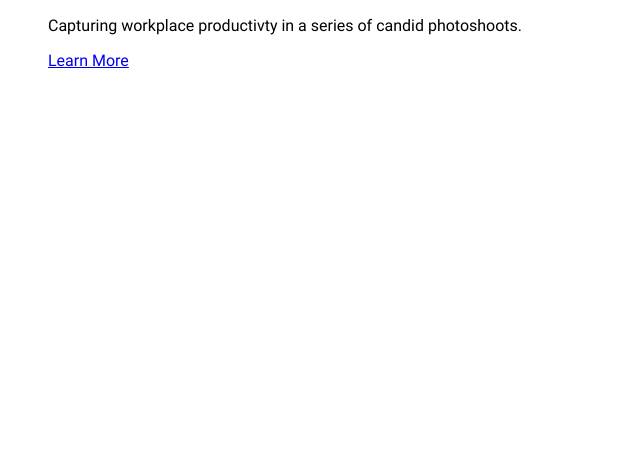
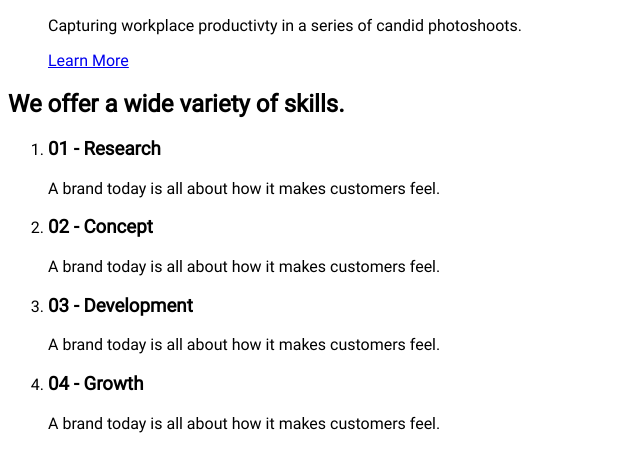
Before and after one commit to NadyaPod/Willow, a website: page source/index.html in a window 1280 px wide. Shown: the part 1695-2144 px from the top of the page, without its empty margins (0-640 px from the left). Before the commit the page ends 1781 px from the top, so only its background shows below. Drawn offline with Linux system fonts and the light colour scheme.

Commit message:
feat: skills markup

```diff
--- a/source/index.html
+++ b/source/index.html
@@ -146,6 +146,27 @@
         </li>
       </ul>
     </section>
+    <section class="main__skills skills">
+      <h2 class="skills__title">We offer a wide variety of skills.</h2>
+      <ol class="skills__list">
+        <li class="skills__item skill">
+          <h3 class="skill__title">01 - Research</h3>
+          <p class="skill__description">A brand today is all about how it makes customers feel.</p>
+        </li>
+        <li class="skills__item skill">
+          <h3 class="skill__title">02 - Concept</h3>
+          <p class="skill__description">A brand today is all about how it makes customers feel.</p>
+        </li>
+        <li class="skills__item skill">
+          <h3 class="skill__title">03 - Development</h3>
+          <p class="skill__description">A brand today is all about how it makes customers feel.</p>
+        </li>
+        <li class="skills__item skill">
+          <h3 class="skill__title">04 - Growth</h3>
+          <p class="skill__description">A brand today is all about how it makes customers feel.</p>
+        </li>
+      </ol>
+    </section>
   </main>
   <footer class="footer"></footer>
 </body>
```
